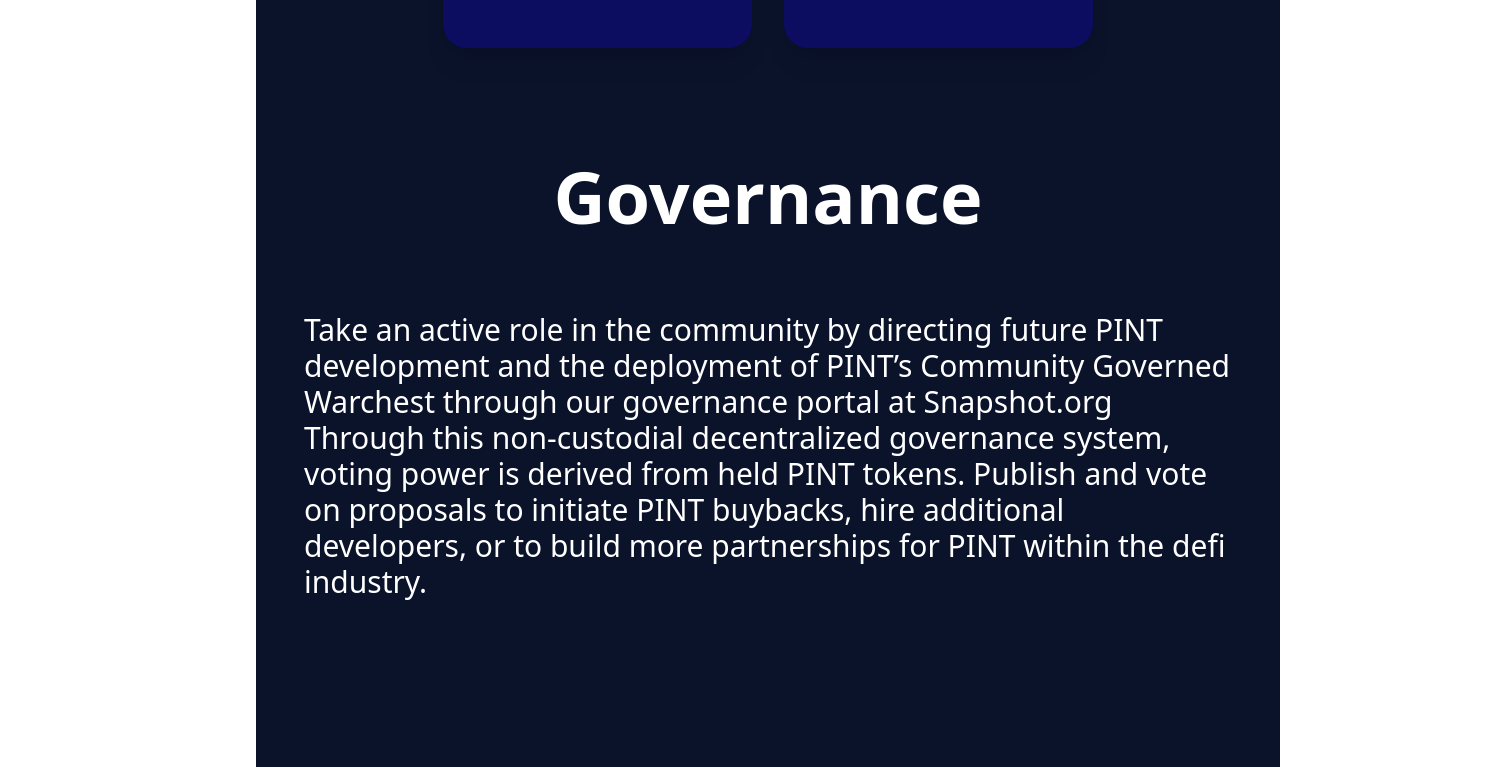
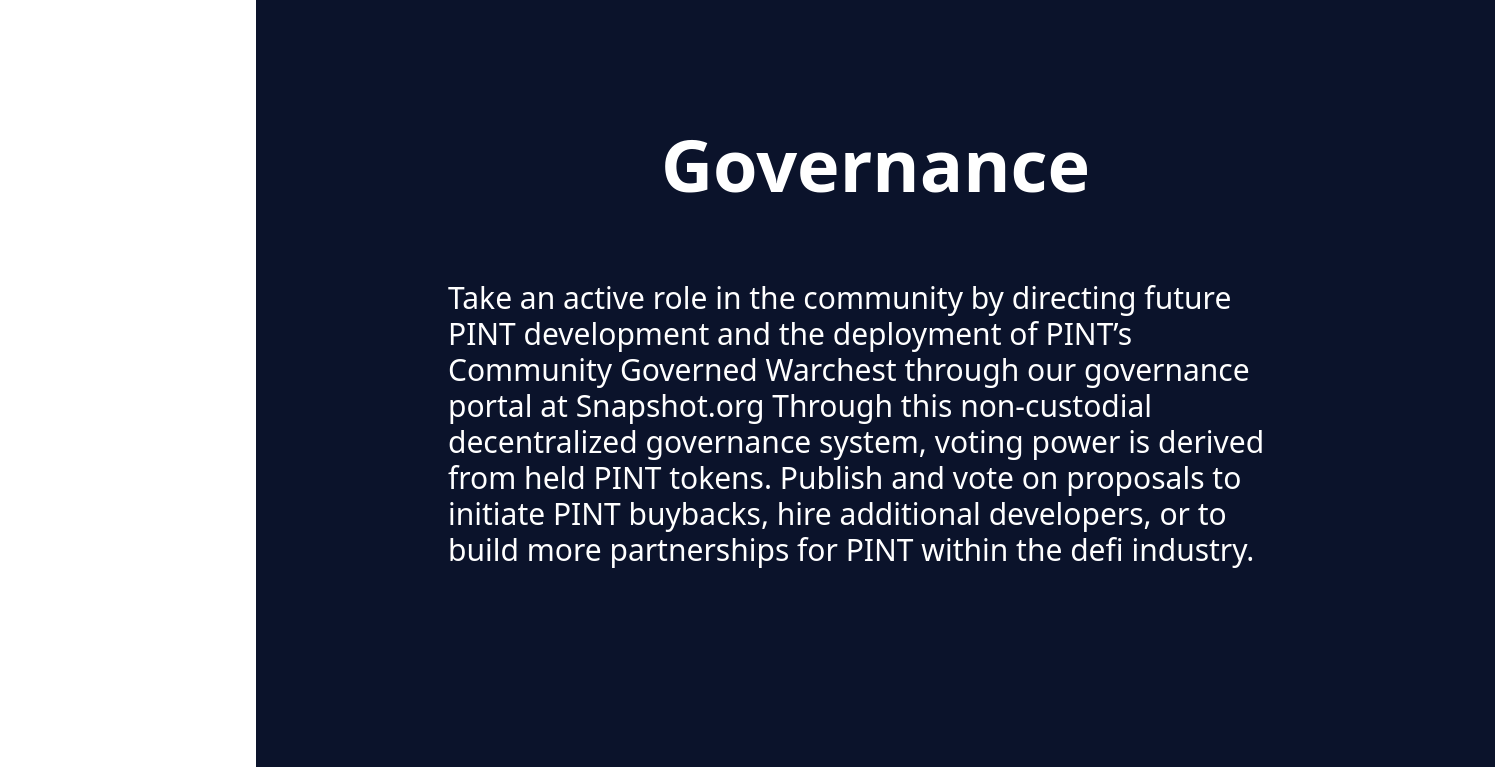
Before and after one commit to jsbarrett/pub-finance-site, a React (Create React App) app: page /community in a window 1280 px wide. Shown: the part 1320-2087 px from the top of the page, 1495 px wide, since content can reach past the window. Built offline with nearby package versions, Linux system fonts and the light colour scheme.

Commit message:
Fix some spacing issues on desktop

```diff
--- a/src/components/SectionPadding.jsx
+++ b/src/components/SectionPadding.jsx
@@ -2,7 +2,7 @@
 
 export const SectionPadding = ({ children }) => {
   return (
-    <div className='px-2 md:px-24 lg:px-64 xl:px-12'>
+    <div className='px-2 md:px-24 lg:px-64 xl:px-48'>
       { children }
     </div>
   )
--- a/src/pages/AboutPage.jsx
+++ b/src/pages/AboutPage.jsx
@@ -34,7 +34,7 @@
 
       <SectionPadding>
         <section className='max-w-screen-2xl mx-auto mb-48'>
-          <h2 className='font-bold text-4xl xl:text-7xl text-center'>
+          <h2 className='font-bold text-4xl xl:text-5xl text-center'>
             Check out PINT’s whitepaper for more details
           </h2>
 
--- a/src/pages/CommunityPage.jsx
+++ b/src/pages/CommunityPage.jsx
@@ -69,7 +69,7 @@
       </section>
 
       <SectionPadding>
-        <section className='max-w-screen-2xl mx-auto mb-24 mt-24'>
+        <section className='max-w-screen-2xl mx-auto mb-24 mt-48'>
           <h2 className='font-bold text-4xl xl:text-7xl text-center'>Governance</h2>
 
           <p className='mt-10 xl:mt-20 text-xl xl:text-3xl leading-relaxed'>
```
